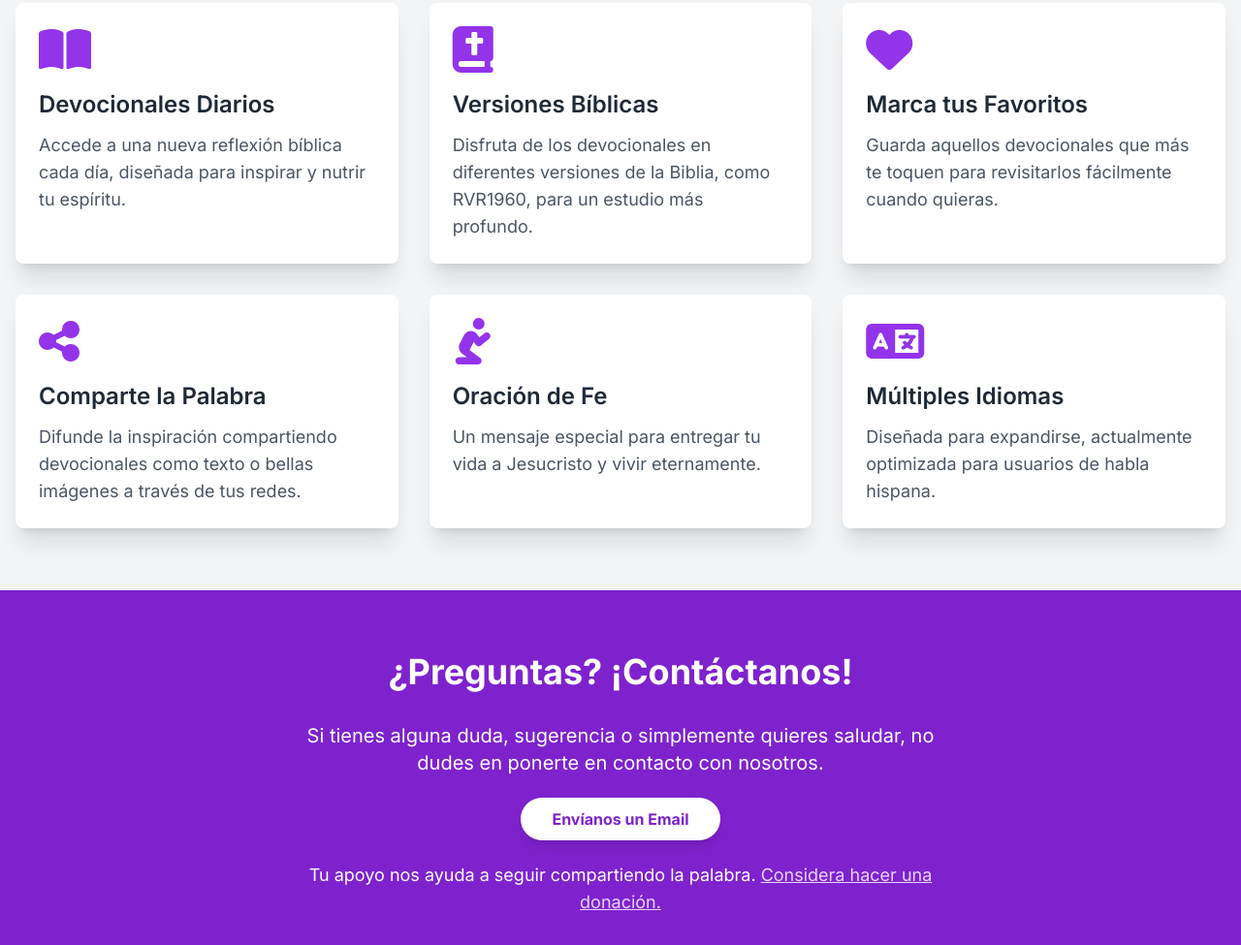
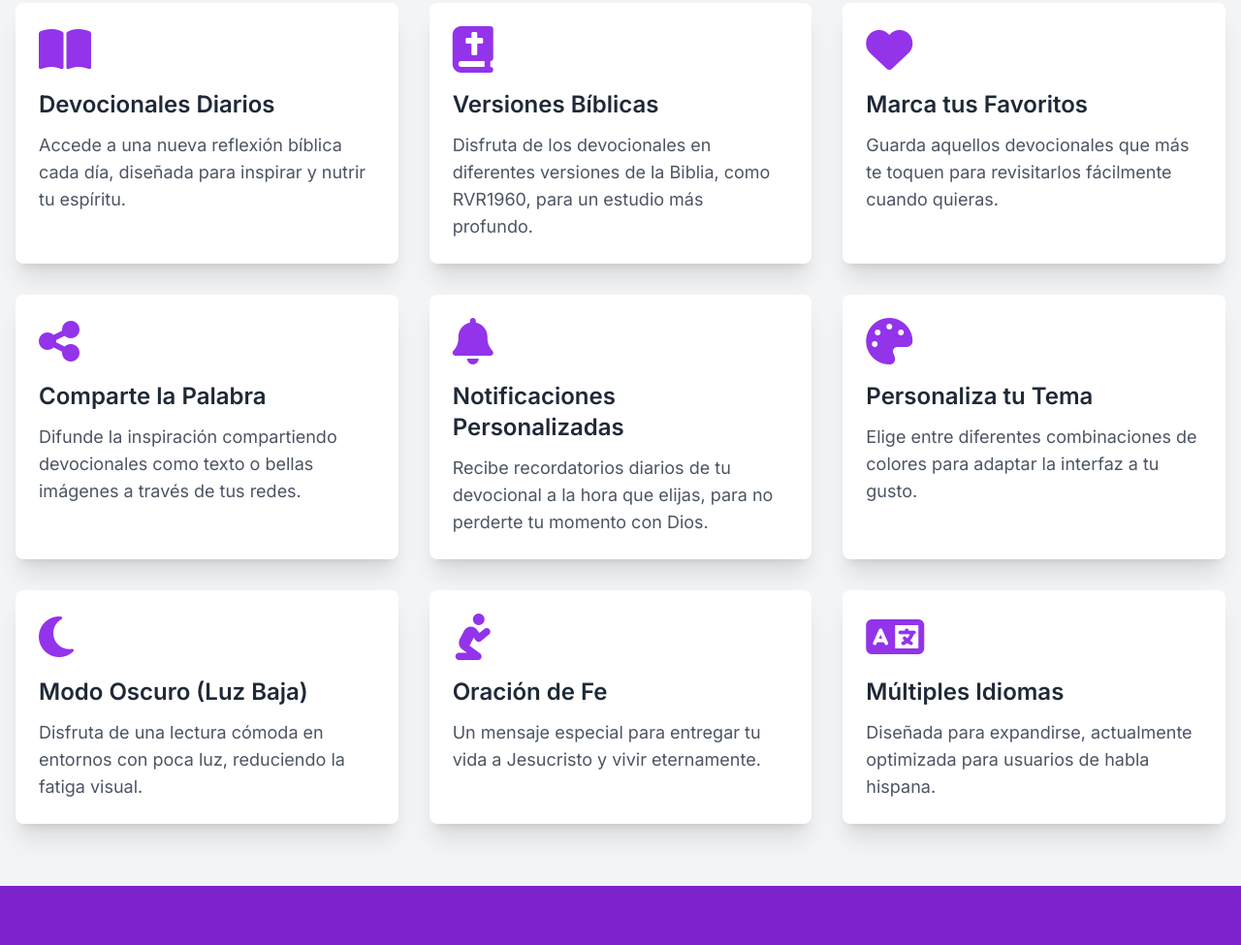
Before and after one commit to develop4God/develop4God.github.io, a plain HTML site: page index.html in a window 1280 px wide. Shown: the part 1041-2016 px from the top of the page at 97% size. Drawn offline with nearby package versions, Linux system fonts and the light colour scheme.

Commit message:
Update index.html
actualización funcionalidades , eliminación de contacto y contáctenos: mail to

```diff
--- a/index.html
+++ b/index.html
@@ -123,6 +123,33 @@
                         <p class="text-base sm:text-lg text-gray-600">Difunde la inspiración compartiendo devocionales como texto o bellas imágenes a través de tus redes.</p>
                     </div>
 
+                    <!-- Característica: Notificaciones Personalizadas -->
+                    <div class="p-6 bg-white rounded-lg shadow-xl hover:shadow-2xl transition-shadow duration-300 transform hover:-translate-y-1">
+                        <div class="text-purple-600 mb-4 text-4xl sm:text-5xl">
+                            <i class="fas fa-bell"></i> <!-- Nuevo icono para notificaciones -->
+                        </div>
+                        <h3 class="text-xl sm:text-2xl font-semibold text-gray-800 mb-3">Notificaciones Personalizadas</h3>
+                        <p class="text-base sm:text-lg text-gray-600">Recibe recordatorios diarios de tu devocional a la hora que elijas, para no perderte tu momento con Dios.</p>
+                    </div>
+
+                    <!-- Característica: Selector de Temas -->
+                    <div class="p-6 bg-white rounded-lg shadow-xl hover:shadow-2xl transition-shadow duration-300 transform hover:-translate-y-1">
+                        <div class="text-purple-600 mb-4 text-4xl sm:text-5xl">
+                            <i class="fas fa-palette"></i> <!-- Nuevo icono para selector de temas -->
+                        </div>
+                        <h3 class="text-xl sm:text-2xl font-semibold text-gray-800 mb-3">Personaliza tu Tema</h3>
+                        <p class="text-base sm:text-lg text-gray-600">Elige entre diferentes combinaciones de colores para adaptar la interfaz a tu gusto.</p>
+                    </div>
+
+                    <!-- Característica: Modo Oscuro (Luz Baja) -->
+                    <div class="p-6 bg-white rounded-lg shadow-xl hover:shadow-2xl transition-shadow duration-300 transform hover:-translate-y-1">
+                        <div class="text-purple-600 mb-4 text-4xl sm:text-5xl">
+                            <i class="fas fa-moon"></i> <!-- Nuevo icono para modo oscuro -->
+                        </div>
+                        <h3 class="text-xl sm:text-2xl font-semibold text-gray-800 mb-3">Modo Oscuro (Luz Baja)</h3>
+                        <p class="text-base sm:text-lg text-gray-600">Disfruta de una lectura cómoda en entornos con poca luz, reduciendo la fatiga visual.</p>
+                    </div>
+
                     <!-- Característica: Oración de Fe -->
                     <div class="p-6 bg-white rounded-lg shadow-xl hover:shadow-2xl transition-shadow duration-300 transform hover:-translate-y-1">
                         <div class="text-purple-600 mb-4 text-4xl sm:text-5xl">
@@ -152,7 +179,7 @@
                 <p class="text-base sm:text-xl mb-8 max-w-2xl mx-auto">
                     Si tienes alguna duda, sugerencia o simplemente quieres saludar, no dudes en ponerte en contacto con nosotros.
                 </p>
-                <a href="mailto:develop4God@gmail.com" class="w-full sm:w-auto bg-white hover:bg-gray-200 text-purple-700 font-bold py-3 px-8 rounded-full shadow-lg transition-all duration-300 transform hover:scale-105">
+                <a href="mailto:develop4God@gmail.com?subject=Consulta%20desde%20la%20Web%20-%20Devocionales%20Cristianos" class="w-full sm:w-auto bg-white hover:bg-gray-200 text-purple-700 font-bold py-3 px-8 rounded-full shadow-lg transition-all duration-300 transform hover:scale-105">
                     Envíanos un Email
                 </a>
                 <p class="text-sm sm:text-lg mt-8 max-w-2xl mx-auto">
@@ -171,10 +198,11 @@
                 <div class="flex flex-wrap justify-center gap-4">
                     <a href="terminos-y-condiciones.html" class="hover:text-gray-300 transition-colors duration-200">Términos y Condiciones</a>
                     <a href="politica-de-privacidad.html" class="hover:text-gray-300 transition-colors duration-200">Política de Privacidad</a>
+                    <a href="mailto:develop4God@gmail.com?subject=Solicitud%20de%20Eliminación%20de%20Datos%20-%20App%20Devocionales" class="hover:text-gray-300 transition-colors duration-200">Solicitar Eliminación de Datos</a>
                     <a href="#contact" class="hover:text-gray-300 transition-colors duration-200">Contacto</a>
                 </div>
             </div>
         </footer>
     </div>
 </body>
-                        </html>
+</html>
```
